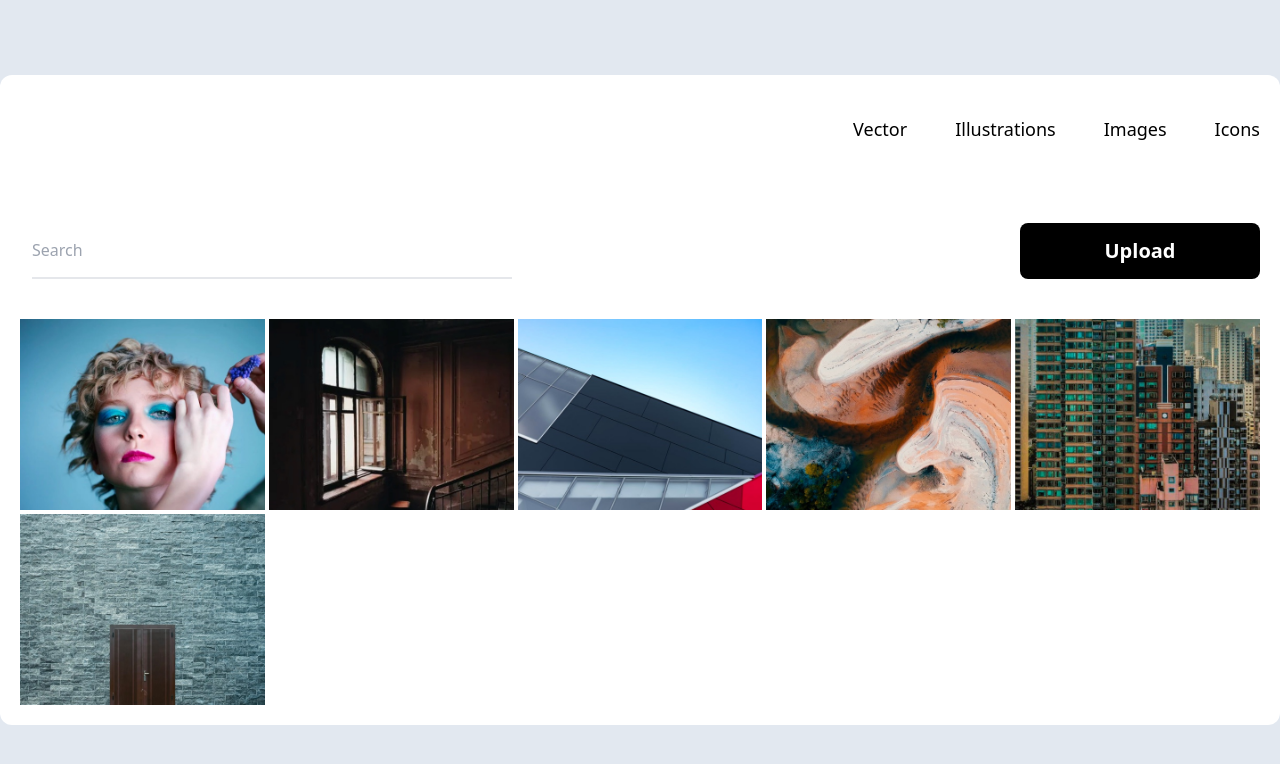
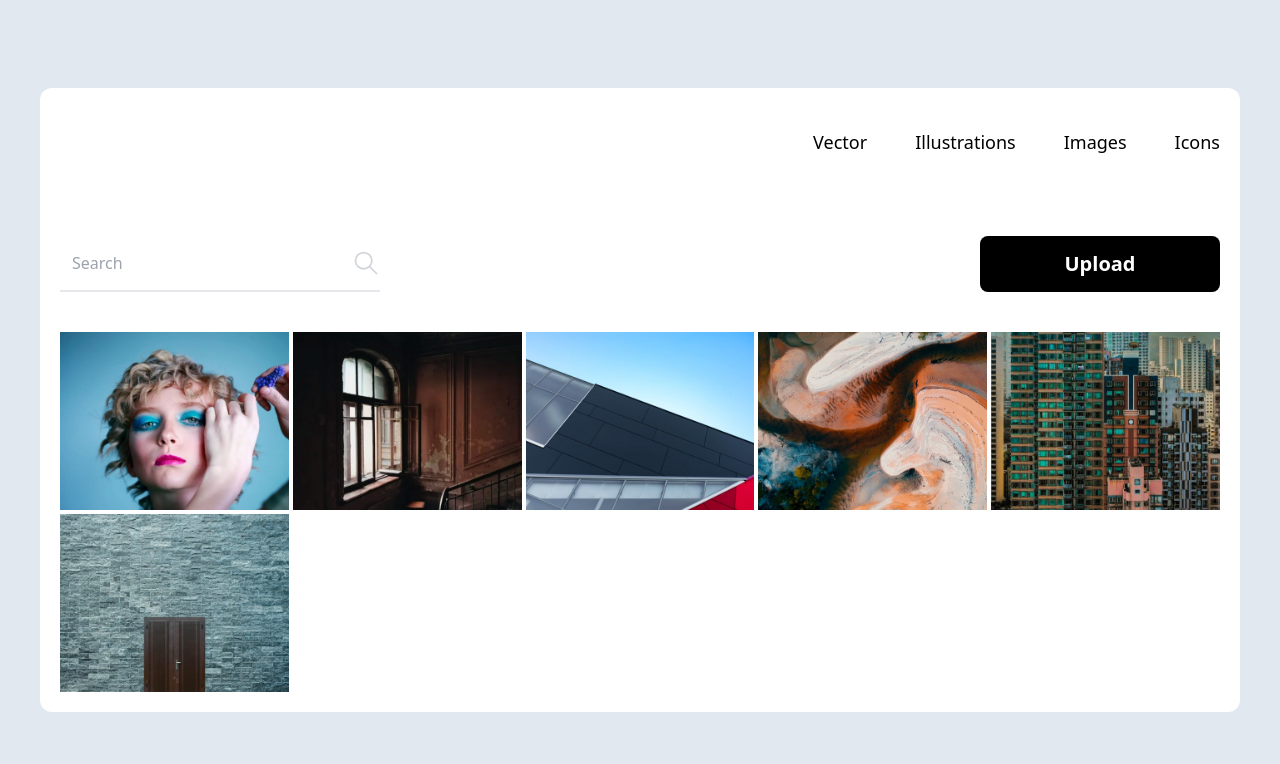
Before and after one commit to Atsuno/Tailwind-101, a website: page src/3-photo-grid.html in a window 1280 px wide. Drawn offline with Linux system fonts and the light colour scheme.

Commit message:
finite 3.html

```diff
--- a/src/3-photo-grid.html
+++ b/src/3-photo-grid.html
@@ -6,30 +6,46 @@
     <meta name="viewport" content="width=device-width, initial-scale=1.0" />
     <link href="./style.css" rel="stylesheet" />
   </head>
-
   <body
     class="flex h-full items-center justify-center bg-slate-200 md:h-screen"
   >
     <div
-      class="shadow-w-lg flex max-w-xs flex-col rounded-xl bg-white py-5 sm:max-w-sm md:max-w-3xl lg:max-w-5xl xl:max-w-7xl"
+      class="shadow-w-lg flex max-w-xl flex-col rounded-xl bg-white py-5 md:m-10 md:max-w-none"
     >
       <div
-        class="flex flex-col gap-3 px-5 text-center text-sm sm:pt-5 md:flex-row md:justify-end md:gap-x-12 md:text-lg"
+        class="flex flex-col gap-3 px-5 text-center text-sm sm:pt-5 md:flex-row md:justify-end md:gap-x-12 md:text-lg hover:[&_a]:text-violet-600 hover:[&_a]:underline"
       >
-        <button class="hover:" type="button">Vector</button>
-        <button class="hover:" type="button">Illustrations</button>
-        <button class="hover:" type="button">Images</button>
-        <button class="hover:" type="button">Icons</button>
+        <a href="#">Vector</a>
+        <a href="#">Illustrations</a>
+        <a href="#">Images</a>
+        <a href="#">Icons</a>
       </div>
       <form
         class="flex flex-col gap-5 px-5 py-10 md:flex-row md:justify-between md:gap-0 md:pt-20"
       >
-        <input
-          class="ml-3 border-b-2 outline-none md:h-14 md:w-[480px]"
-          type="text"
-          alt="Search"
-          placeholder="Search"
-        />
+        <div class="flex h-14 w-full border-b-2 md:max-w-xs">
+          <input
+            class="ml-3 w-full outline-none"
+            type="text"
+            alt="Search"
+            placeholder="Search"
+          />
+          <svg
+            xmlns="http://www.w3.org/2000/svg"
+            class="w-8 text-gray-300 duration-200 hover:scale-110"
+            viewBox="0 0 24 24"
+            stroke-width="1.5"
+            stroke="currentColor"
+            fill="none"
+            stroke-linecap="round"
+            stroke-linejoin="round"
+          >
+            <path stroke="none" d="M0 0h24v24H0z" fill="none" />
+            <circle cx="10" cy="10" r="7" />
+            <line x1="21" y1="21" x2="15" y2="15" />
+          </svg>
+        </div>
+
         <button
           class="w-full rounded-lg bg-black py-1 text-sm text-white md:h-14 md:w-60 md:text-xl md:font-semibold"
           type="button"
@@ -38,14 +54,14 @@
         </button>
       </form>
       <div
-        class="grid auto-rows-max gap-5 px-5 md:grid-cols-3 lg:grid-cols-4 lg:gap-5 xl:grid-cols-5 xl:gap-1"
+        class="grid auto-rows-max gap-5 px-5 md:grid-cols-3 lg:grid-cols-4 lg:gap-5 xl:grid-cols-5 xl:gap-1 [&_img]:duration-200 hover:[&_img]:scale-105"
       >
-        <img src="./assets/images/image1.jpg" alt="image1" />
+        <img src="./assets/images/image1.jpg" alt="woman" />
         <img src="./assets/images/image2.jpg" alt="window" />
-        <img src="./assets/images/image3.jpg" alt="image3" />
-        <img src="./assets/images/image4.jpg" alt="image4" />
-        <img src="./assets/images/image5.jpg" alt="image5" />
-        <img src="./assets/images/image6.jpg" alt="image6" />
+        <img src="./assets/images/image3.jpg" alt="sky" />
+        <img src="./assets/images/image4.jpg" alt="art" />
+        <img src="./assets/images/image5.jpg" alt="town" />
+        <img src="./assets/images/image6.jpg" alt="wall" />
       </div>
     </div>
   </body>
```
Also changed, not shown: src/style.css.
